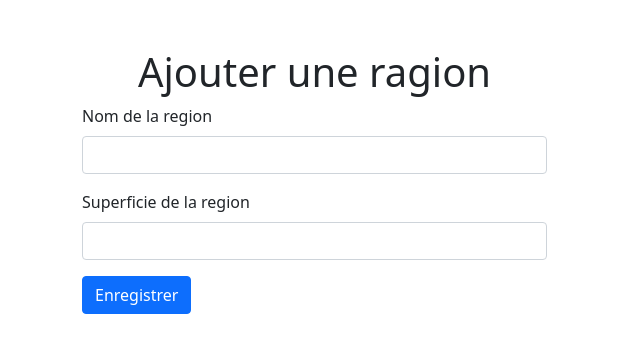
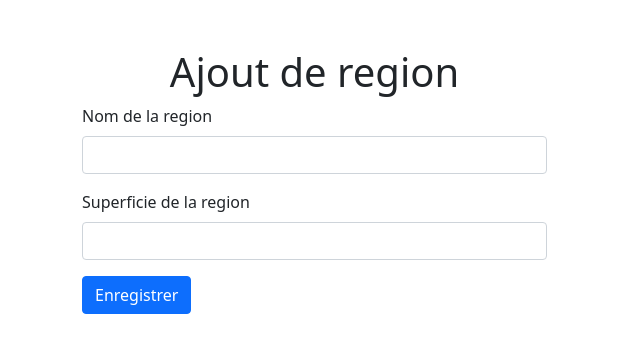
Before and after one commit to abdoulkarim20/MonProjetMVCPOO, a PHP site: page /?route=Region&module=add in a window 1280 px wide. Shown: the part 56-409 px from the top of the page, without its empty margins (0-640 px from the left). Run offline with PHP 8.4, Linux system fonts and the light colour scheme; some libraries are stand-ins or nearby versions.

Commit message:
mdoification region

```diff
--- a/view/Region/add.php
+++ b/view/Region/add.php
@@ -7,7 +7,7 @@ $form = new Formulaire();
 
     </div>
     <div class="col-5">
-        <h1 class="text-center">Ajouter une ragion</h1>
+        <h1 class="text-center">Ajout de region</h1>
         <form method="POST" action="../?route=Accueil.php">
             <?php
             $form->divForm("Nom de la region", "text", "", "nomRegion");
```
